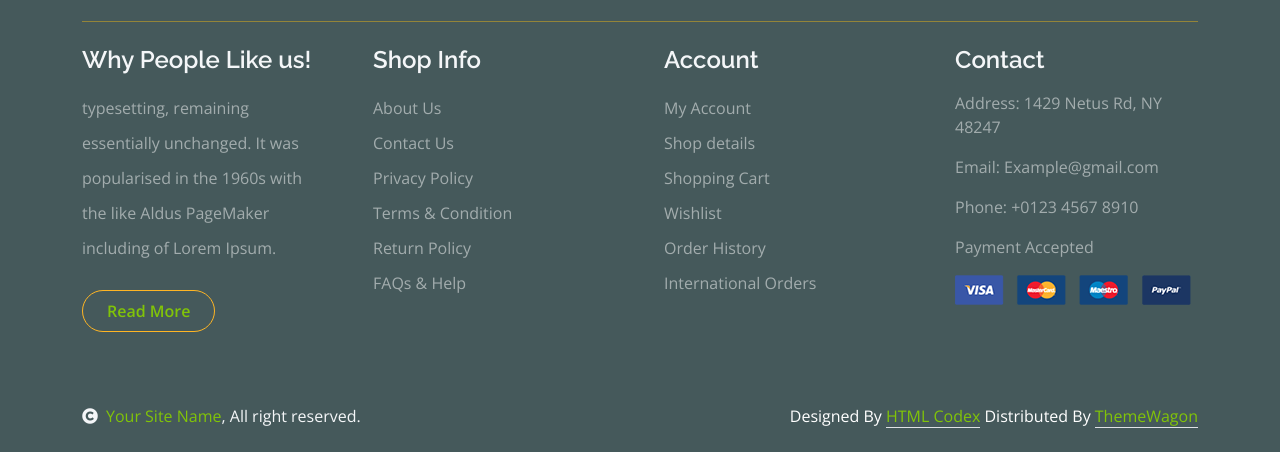
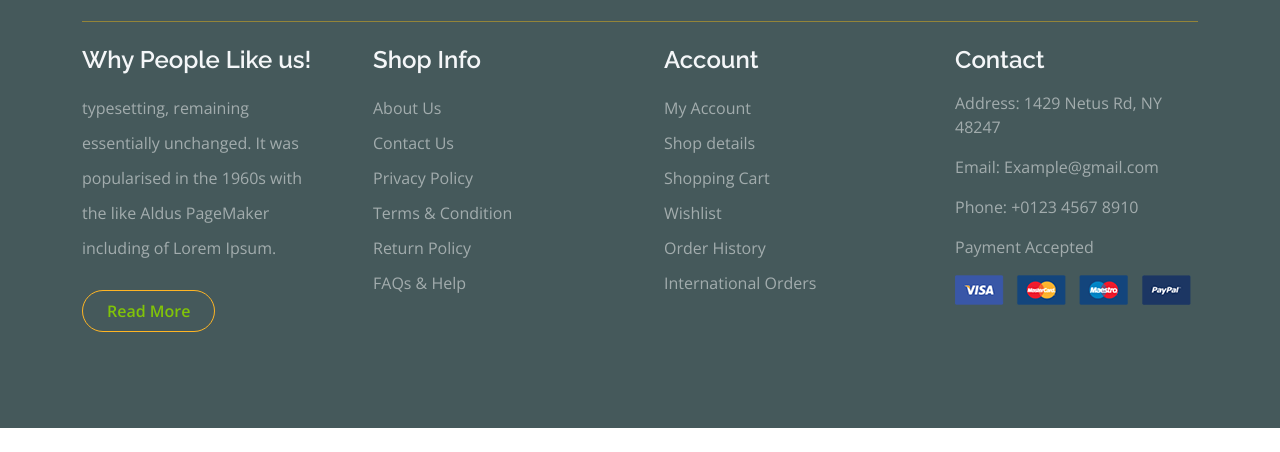
Before and after one commit to mazensabry2712/ecommerc_veg, a plain HTML site: page testimonial.html in a window 1280 px wide. Shown: the part 1126-1578 px from the top of the page. After the commit the page ends 1554 px from the top, so only its background shows below. Drawn offline with nearby package versions, Linux system fonts and the light colour scheme.

Commit message:
testimonial.html

```diff
--- a/testimonial.html
+++ b/testimonial.html
@@ -291,13 +291,13 @@
             <div class="container">
                 <div class="row">
                     <div class="col-md-6 text-center text-md-start mb-3 mb-md-0">
-                        <span class="text-light"><a href="#"><i class="fas fa-copyright text-light me-2"></i>Your Site Name</a>, All right reserved.</span>
+<!--                         <span class="text-light"><a href="#"><i class="fas fa-copyright text-light me-2"></i>Your Site Name</a>, All right reserved.</span> -->
                     </div>
                     <div class="col-md-6 my-auto text-center text-md-end text-white">
                         <!--/*** This template is free as long as you keep the below author’s credit link/attribution link/backlink. ***/-->
                         <!--/*** If you'd like to use the template without the below author’s credit link/attribution link/backlink, ***/-->
                         <!--/*** you can purchase the Credit Removal License from "https://htmlcodex.com/credit-removal". ***/-->
-                        Designed By <a class="border-bottom" href="https://htmlcodex.com">HTML Codex</a> Distributed By <a class="border-bottom" href="https://themewagon.com">ThemeWagon</a>
+<!--                         Designed By <a class="border-bottom" href="https://htmlcodex.com">HTML Codex</a> Distributed By <a class="border-bottom" href="https://themewagon.com">ThemeWagon</a> -->
                     </div>
                 </div>
             </div>
```
